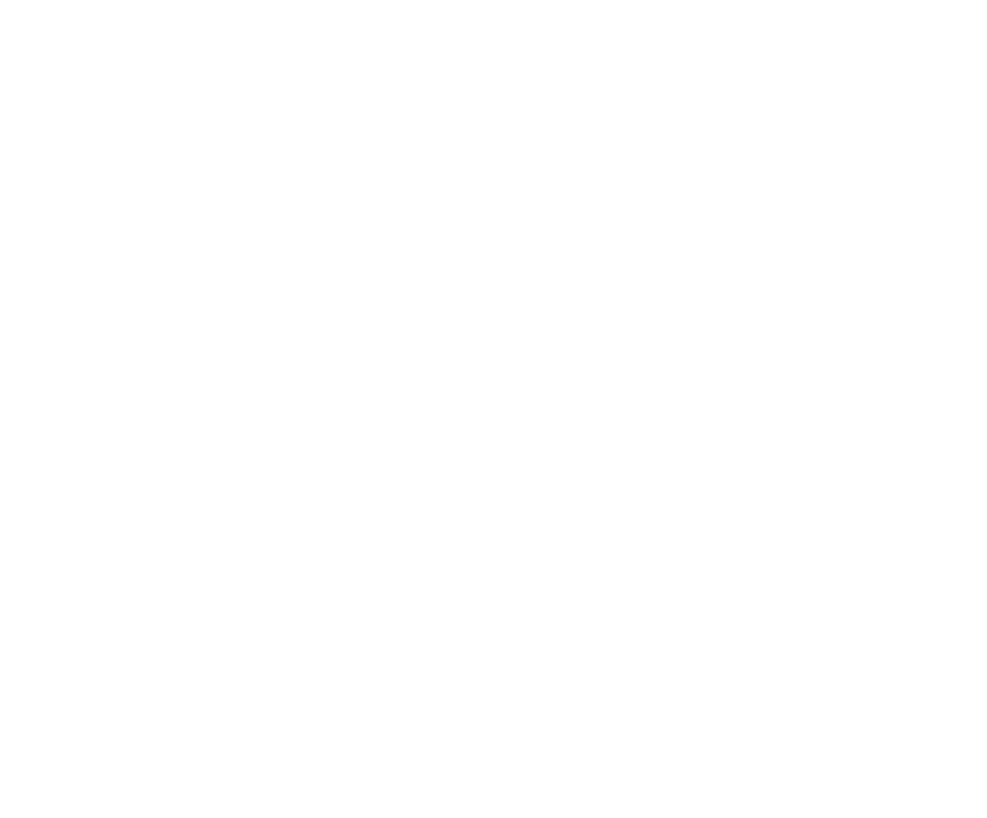
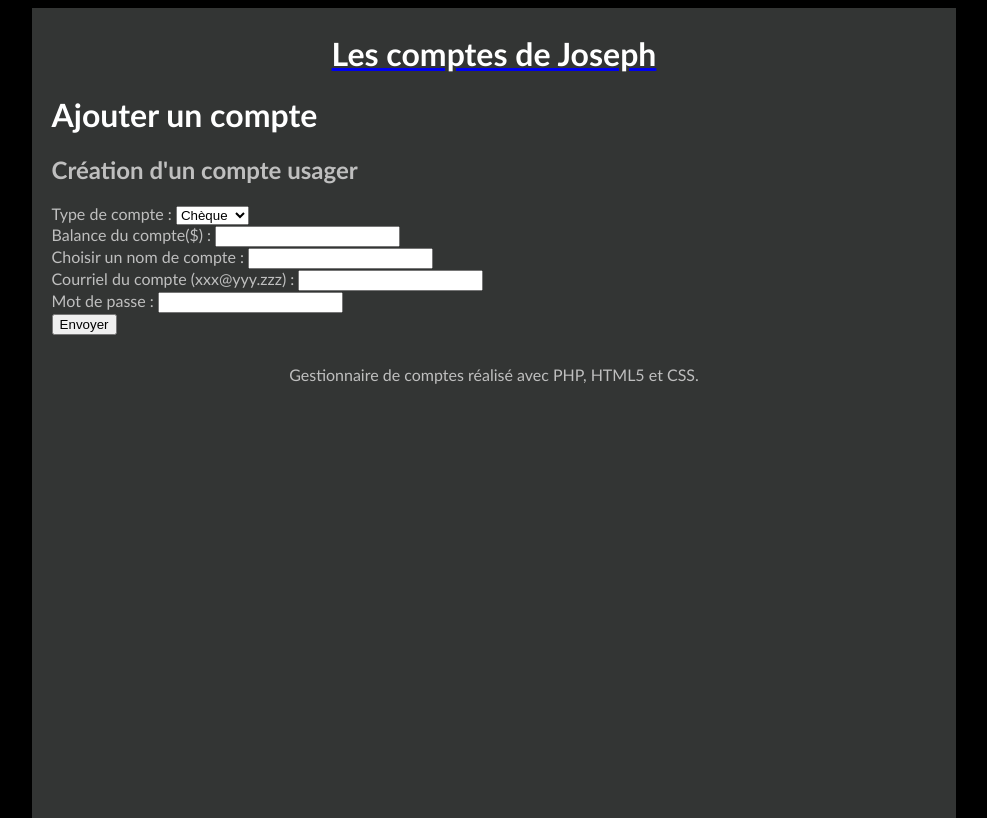
Before and after one commit to JoKhalil/Transactions, a PHP site: page /index.php?action=nouveauCompte in a window 1280 px wide. Before the commit the part shown is empty. Shown: the whole page, without its empty margins (146-1133 px from the left). Run offline with PHP 8.4, Linux system fonts and the light colour scheme; some libraries are stand-ins or nearby versions.

Commit message:
ajout des filters et de certaines fonctionalités

```diff
--- a/Controleur/Controleur.php
+++ b/Controleur/Controleur.php
@@ -4,14 +4,14 @@
 
 // Affiche la liste de tous les comptes
 function accueil() {
-    $comptes = getArticles();
+    $comptes = getComptes();
     require 'Vue/vueAccueil.php';
 }
 
 // Affiche les détails sur un article
-function compte($idCompte, $erreur) {
+function compte($idCompte) {
     $compte = getArticle($idCompte);
-    $commentaires = getCommentaires($idCompte);
+    //$commentaires = getCommentaires($idCompte);
     require 'Vue/vueArticle.php';
 }
 
@@ -46,15 +46,33 @@
     header('Location: index.php?action=article&id=' . $commentaire['article_id']);
 }
 
-function nouvelArticle() {
+function nouveauCompte($erreur) {
     require 'Vue/vueAjouterCompte.php';
 //    header('Location: Vue/vueAjouterCompte.php');
 }
 
 // Enregistre le nouvel article et retourne à l'accueil
-function ajouter($article) {
-    setArticle($article);
-    header('Location: index.php');
+function ajouter($compte) {
+    $validation_courriel = filter_var($compte['EmailCompte'], FILTER_VALIDATE_EMAIL);
+    $validation_montant = filter_var($compte['Balance'], FILTER_VALIDATE_INT);
+//    if($validation_courriel){
+//        setCompte($compte);
+//        header('Location: index.php');
+//    } else {
+//        header('Location: index.php?action=nouveauCompte' . $compte['ID_Compte'] . '&erreur=courriel');
+//    }
+//    if(!$validation_montant){
+//        header('Location: index.php?action=nouveauCompte' . $compte['ID_Compte'] . '&erreur=montant');
+//    }
+    if(!$validation_courriel) {
+        header('Location: index.php?action=nouveauCompte' . '&erreur=courriel');
+    } else if(!$validation_montant) {
+        header('Location: index.php?action=nouveauCompte' . '&erreur=montant');
+    } else {
+        setCompte($compte);
+        header('Location: index.php');
+    }
+
 }
 
 // recherche et retourne les types pour l'autocomplete
--- a/Modele/Modele.php
+++ b/Modele/Modele.php
@@ -8,17 +8,17 @@
 }
 
 // Renvoie la liste de tous les comptes, triés par identifiant décroissant
-function getArticles() {
+function getComptes() {
     $bdd = getBdd();
     $comptes = $bdd->query('SELECT * FROM compte ORDER BY ID_Compte DESC LIMIT 0, 10');
     return $comptes;
 }
 
 // Renvoie la liste de tous les comptes, triés par identifiant décroissant
-function setArticle($compteTemp) {
+function setCompte($compteTemp) {
     $bdd = getBdd();
-    $result = $bdd->prepare('INSERT INTO compte (NomCompte, TypeDeCompte, ID_Utilisateur, Balance, MotDePasse) VALUES(?, ?, ?, ?, ?)');
-    $result->execute(array($compteTemp[NomCompte], $compteTemp[TypeDeCompte], $compteTemp[ID_Utilisateur], $compteTemp[Balance], $compteTemp[MotDePasse]));
+    $result = $bdd->prepare('INSERT INTO compte (NomCompte, TypeDeCompte, ID_Utilisateur, Balance, MotDePasse, EmailCompte) VALUES(?, ?, ?, ?, ?, ?)');
+    $result->execute(array($compteTemp[NomCompte], $compteTemp[TypeDeCompte], $compteTemp[ID_Utilisateur], $compteTemp[Balance], $compteTemp[MotDePasse], $compteTemp[EmailCompte]));
     return $result;
 }
 
--- a/Vue/a_propos.html
+++ b/Vue/a_propos.html
@@ -12,7 +12,7 @@
 		<img src="../images/BD.PNG" alt="Bd originale">
 		<a href="http://www.databaseanswers.org/data_models/customers_and_payments/index.htm">Lien vers la BD originale</a> <br />
 		<a href="../index.php">Page principal</a>
-
+    <h2>Un usager se créer un compte bancaire et peut ajouter des paiements à son compte</h2>
 
     </body>
 </html>
--- a/Vue/vueAjouterCompte.php
+++ b/Vue/vueAjouterCompte.php
@@ -1,11 +1,12 @@
 <?php $titre = "Les comptes de Joseph - "; //. $compte['NomCompte']; ?>
 
 <?php ob_start(); ?>
+
 <header>
     <h1>Ajouter un compte</h1>
 </header>
-
-    <form action="compte_envoyer.php" method="post">
+<!--   compte_envoyer était dans l'action du form-->
+    <form action="index.php?action=ajouter" method="post">
 	<h2>Création d'un compte usager</h2>
         <p>
             <label for="TypeDeCompte">Type de compte</label> :
@@ -13,10 +14,13 @@
                     <option value="Cheque">Chèque</option>
                     <option value="Epargne">Épargne</option>
                     <option value="Credit">Crédit</option>
-		</select>
+		</select><br />
 
-            <label for="Balance">Balance du compte($)</label> :  <input type="number" name="Balance" id="Balance" min="0"/><br />
-            <label for="NomCompte">Choisir un nom de compte</label> : <input type="text" name="NomCompte" id="NomCompte" />
+            <label for="Balance">Balance du compte($)</label> :  <input type="number" name="Balance" id="Balance" min="0"/>
+            <?= ($erreur == 'balance') ? '<span style="color : red;">Entrez un montant valide s.v.p.</span>' : '' ?><br />
+            <label for="NomCompte">Choisir un nom de compte</label> : <input type="text" name="NomCompte" id="NomCompte" /><br />
+            <label for="EmailCompte">Courriel du compte (xxx@yyy.zzz)</label> : <input type="text" name="EmailCompte" id="EmailCompte" />
+            <?= ($erreur == 'courriel') ? '<span style="color : red;">Entrez un courriel valide s.v.p.</span>' : '' ?><br />
             <label for="MotDePasse">Mot de passe</label> :  <input type="password" name="MotDePasse" id="MotDePasse" /><br />
             <input type="hidden" name="ID_Utilisateur" value="1" />
             <input type="submit" value="Envoyer" />
@@ -24,3 +28,5 @@
     </form>
 
 <?php $contenu = ob_get_clean(); ?>
+
+<?php require 'Vue/gabarit.php'; ?>
--- a/Vue/vueArticle.php
+++ b/Vue/vueArticle.php
@@ -7,12 +7,13 @@
 
         <h3 class="">Compte : <?= $compte['TypeDeCompte'] ?></h3>
     </header>
+    <p>Courriel du compte : <?= $compte['EmailCompte'] ?></p>
     <p>Balance : <?= $compte['Balance'] ?></p>
     <p>Mot de passe : <?= $compte['MotDePasse']?></p>
 </article>
 <hr />
 <header>
-    <h1 id="titreReponses">Réponses à <?= $compte['NomCompte'] ?> :</h1>
+    <h1 id="titreReponses">Paiements du compte <?= $compte['NomCompte'] ?> :</h1>
 </header>
 <?php foreach ($paiements as $paiement): ?>
 <p><a href="index.php?action=confirmer&ID=<?= $paiement['ID'] ?>" >
--- a/bd/transactions_02.sql
+++ b/bd/transactions_02.sql
@@ -34,7 +34,8 @@
   `NomCompte` varchar(50) NOT NULL,
   `Balance` double NOT NULL,
   `MotDePasse` varchar(16) NOT NULL,
-  `TypeDeCompte` enum('Chèque','Épargne','Crédit') CHARACTER SET utf8 COLLATE utf8_general_ci NOT NULL
+  `TypeDeCompte` enum('Chèque','Épargne','Crédit') CHARACTER SET utf8 COLLATE utf8_general_ci NOT NULL,
+  `EmailCompte` varchar(255) COLLATE utf8_unicode_ci NOT NULL
 ) ENGINE=InnoDB DEFAULT CHARSET=utf8;
 
 --
--- a/index.php
+++ b/index.php
@@ -32,21 +32,24 @@
 try {
     if (isset($action)) {
 
-        if ($action == 'nouvelArticle') {
-            nouvelArticle();
-
-        } else if ($action == 'compte'){
+        if ($action == 'compte'){
             if (isset($_GET['ID_Compte'])){
                 $id = intval($_GET['ID_Compte']);
                 if ($id != 0){
-                    $erreur = isset($_GET['erreur']) ? $_GET['erreur'] : '';
-                    compte($id, $erreur);
+
+                    compte($id);
                 } else {
                     throw new Exception("Identifiant de compte incorrect");
                 }
             } else {
                 throw new Exception("Aucun identifiant de compte");
             }
+        } else if ($action == 'nouveauCompte') {
+            $erreur = isset($_GET['erreur']) ? $_GET['erreur'] : '';
+            nouveauCompte($erreur);
+        } else if ($action == 'ajouter') {
+            $compte = $_POST;
+            ajouter($compte);
         }
     } else {
         accueil();
@@ -86,5 +89,3 @@
 //$reponse->closeCursor();
 
 ?>
-    </body>
-</html>
```
Also changed, not shown: Vue/vueAccueil.php (+5 -4 lines), images/BDMA.PNG.
